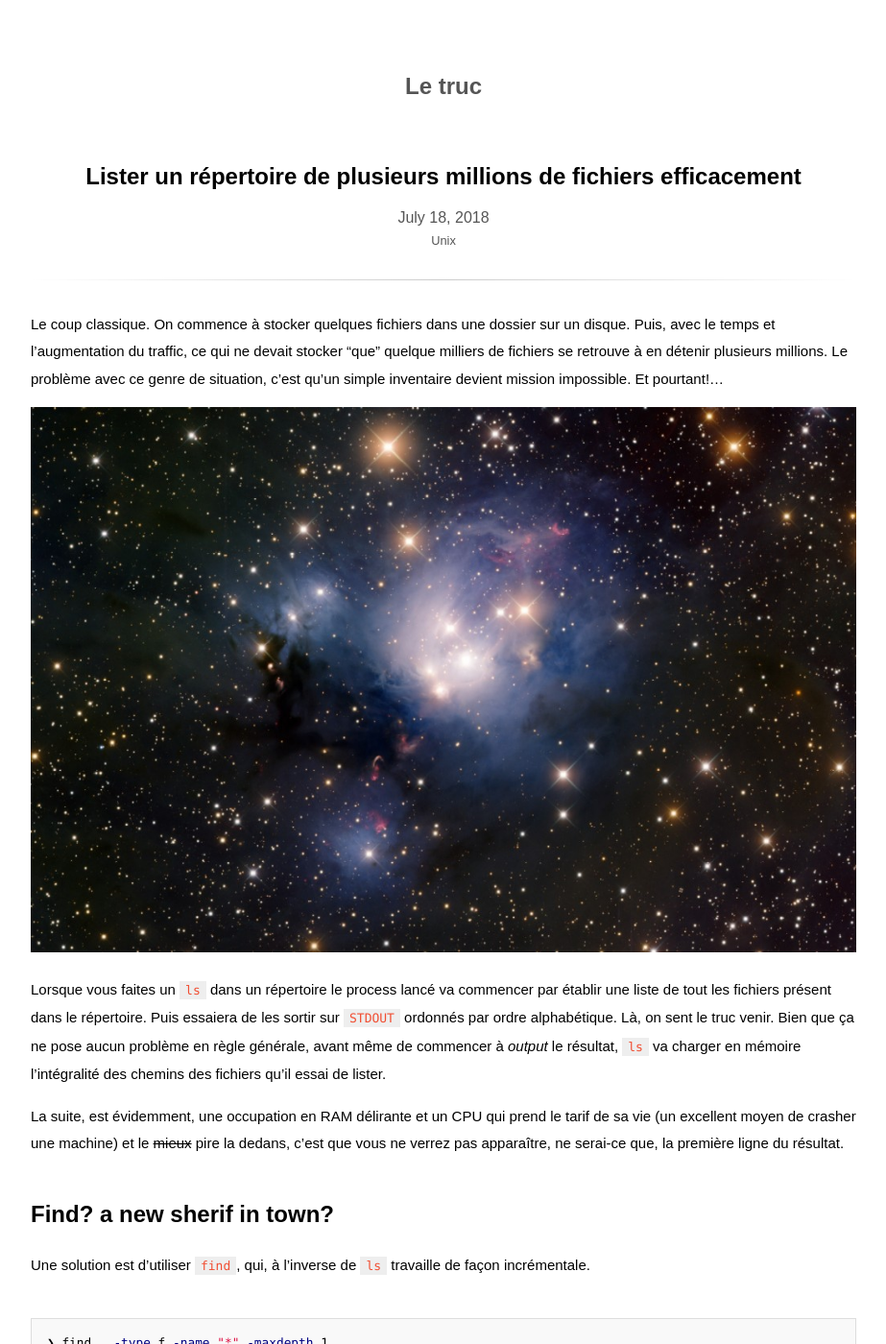
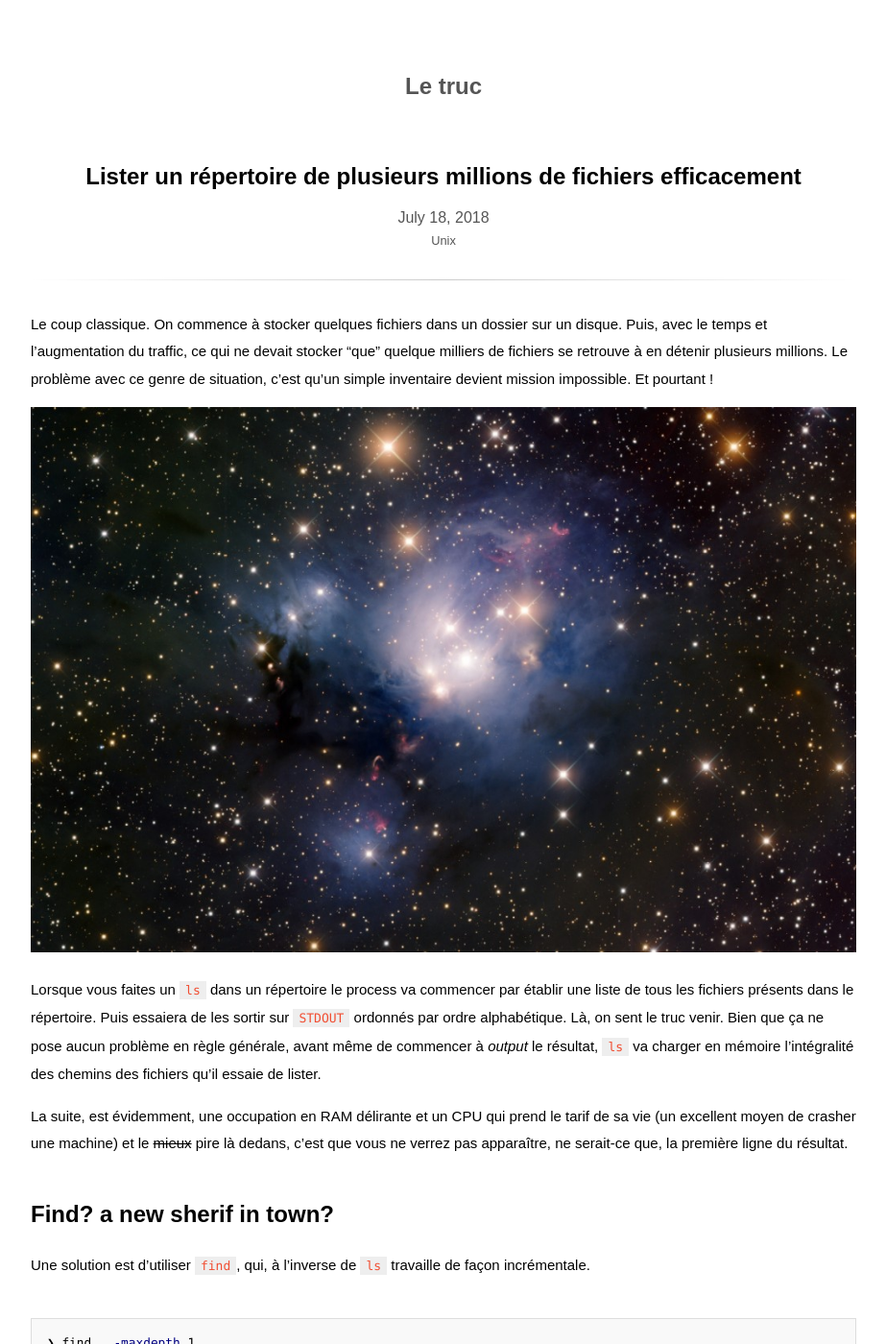
Before and after one commit to Evaneos/le-truc, a Jekyll site: the page built from _posts/2018-07-18-lister-un-gros-repertoire.md, in a window 1280 px wide and 1400 px high. Shown: the whole window at 96% size, without its empty margins (178-1101 px from the left). Built offline with Jekyll 4.4.1, drawn with Linux system fonts in a browser that asks for light colours; some web fonts are replaced; some of the changed text lies outside the part shown.

Commit message:
some typos and details enhancements

````diff
--- a/_posts/2018-07-18-lister-un-gros-repertoire.md
+++ b/_posts/2018-07-18-lister-un-gros-repertoire.md
@@ -1,32 +1,32 @@
 ---
 title: Lister un répertoire de plusieurs millions de fichiers efficacement
-summary: "On le sait... ce n'est pas une bonne idée de mettre des millions de fichier dans le même répertoire. Tout devient plus compliqué, ne serai-ce que lister son contenu!"
+summary: "On le sait… ce n'est pas une bonne idée de mettre des millions de fichier dans le même répertoire. Tout devient plus compliqué, ne serait-ce que lister son contenu !"
 image: /le-truc/assets/2018-07-18-lister-un-gros-repertoire/cover/stars.jpg
 tags:
     - Unix
 ---
 
-Le coup classique. On commence à stocker quelques fichiers dans une dossier sur un disque. Puis, avec le temps et l'augmentation du traffic, ce qui ne devait stocker "que" quelque milliers de fichiers se retrouve à en détenir plusieurs millions. Le problème avec ce genre de situation, c'est qu'un simple inventaire devient mission impossible. Et pourtant!...
+Le coup classique. On commence à stocker quelques fichiers dans un dossier sur un disque. Puis, avec le temps et l'augmentation du traffic, ce qui ne devait stocker "que" quelque milliers de fichiers se retrouve à en détenir plusieurs millions. Le problème avec ce genre de situation, c'est qu'un simple inventaire devient mission impossible. Et pourtant !
 
 ![cover](/le-truc/assets/2018-07-18-lister-un-gros-repertoire/cover/stars.jpg)
 
-Lorsque vous faites un `ls` dans un répertoire le process lancé va commencer par établir une liste de tout les fichiers présent dans le répertoire. Puis essaiera de les sortir sur `STDOUT` ordonnés par ordre alphabétique. Là, on sent le truc venir. Bien que ça ne pose aucun problème en règle générale, avant même de commencer à _output_ le résultat, `ls` va charger en mémoire l'intégralité des chemins des fichiers qu'il essai de lister.
+Lorsque vous faites un `ls` dans un répertoire le process va commencer par établir une liste de tous les fichiers présents dans le répertoire. Puis essaiera de les sortir sur `STDOUT` ordonnés par ordre alphabétique. Là, on sent le truc venir. Bien que ça ne pose aucun problème en règle générale, avant même de commencer à _output_ le résultat, `ls` va charger en mémoire l'intégralité des chemins des fichiers qu'il essaie de lister.
 
-La suite, est évidemment, une occupation en RAM délirante et un CPU qui prend le tarif de sa vie (un excellent moyen de crasher une machine) et le ~~mieux~~ pire la dedans, c'est que vous ne verrez pas apparaître, ne serai-ce que, la première ligne du résultat.
+La suite, est évidemment, une occupation en RAM délirante et un CPU qui prend le tarif de sa vie (un excellent moyen de crasher une machine) et le ~~mieux~~ pire là dedans, c'est que vous ne verrez pas apparaître, ne serait-ce que, la première ligne du résultat.
 
 ## Find? a new sherif in town?
 
 Une solution est d'utiliser `find`, qui, à l'inverse de `ls` travaille de façon incrémentale.
 
 ```bash
-❯ find . -type f -name "*" -maxdepth 1
+❯ find . -maxdepth 1
 ```
 
 **L'ennui** c'est que `find` prendra **beaucoup de temps** à executer la commande à cause des tests qu'il fait pour _matcher_ les fichiers que l'on recherche
 
 ## Back to _LS_
 
-Si l'on revient sur `ls` rapidement, et que l'on s'interesse à son `man`, on découvre quelques options qui pourrai nous aider.
+Si l'on revient sur `ls` rapidement, et que l'on s'interesse à son `man`, on découvre quelques options qui pourraient nous aider.
 
 ```man
      -1      (The numeric digit ``one''.)  Force output to be one entry per line.  This is the default
@@ -69,10 +69,10 @@
 ...
 ```
 
-Et c'est pas tout ! Une autre astuce, est d'invoquer le binaire directement, afin de s'assurer qu'aucune conf obscure ne vienne faire des opérations que l'on aurai pas anticipé (genre le truc qui met de jolies couleurs sur les outputs).
+Et pourquoi s'arrêter là ! Une autre astuce, est d'invoquer le binaire directement, afin de s'assurer qu'aucune conf obscure ne vienne faire des opérations que l'on aurai pas anticipé (genre le truc qui met de jolies couleurs sur les outputs, ou encore les variables d'environnement ayant un impact sur `ls`).
 
 ```bash
-❯ /bin/ls -1f
+❯ \/bin/ls -f1
 .
 ..
 2018-02-20-git-diff-github-style.md
````
Also changed, not shown: other parts of _posts/2018-07-18-lister-un-gros-repertoire.md (+8 -4 lines).
